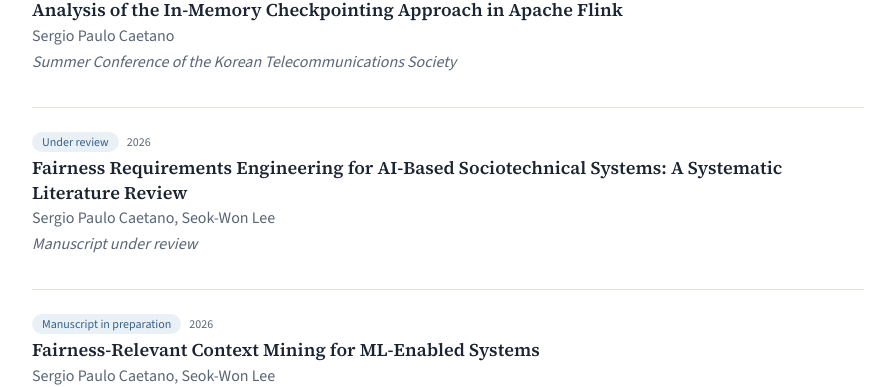
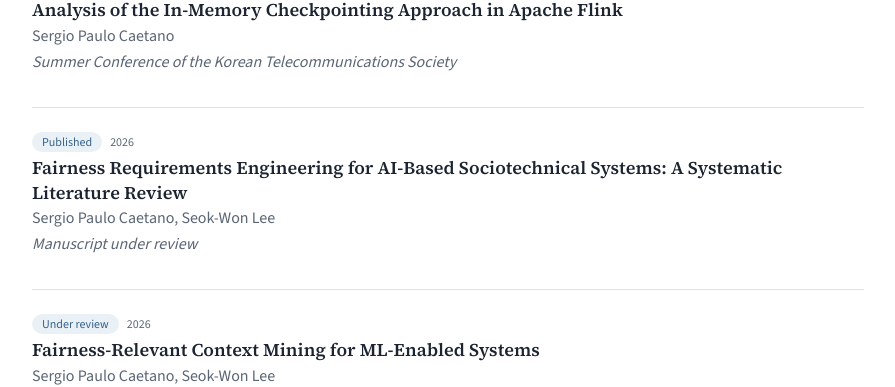
Before and after one commit to caetanosergio/sergio-phd-website, a Next.js app: page / in a window 1280 px wide. Shown: the part 2840-3227 px from the top of the page, without its empty margins (192-1087 px from the left). Built offline with nearby package versions, Linux system fonts and the light colour scheme.

Commit message:
Update publication statuses in profile.ts

```diff
--- a/content/profile.ts
+++ b/content/profile.ts
@@ -164,14 +164,14 @@ export const publications: Publication[] = [
     title: "Fairness Requirements Engineering for AI-Based Sociotechnical Systems: A Systematic Literature Review",
     authors: "Sergio Paulo Caetano, Seok-Won Lee",
     venue: "Manuscript under review",
-    status: "Under review",
+    status: "Published",
     year: "2026",
   },
   {
     title: "Fairness-Relevant Context Mining for ML-Enabled Systems",
     authors: "Sergio Paulo Caetano, Seok-Won Lee",
     venue: "Manuscript in preparation",
-    status: "Manuscript in preparation",
+    status: "Under review",
     year: "2026",
   },
 ];
```
